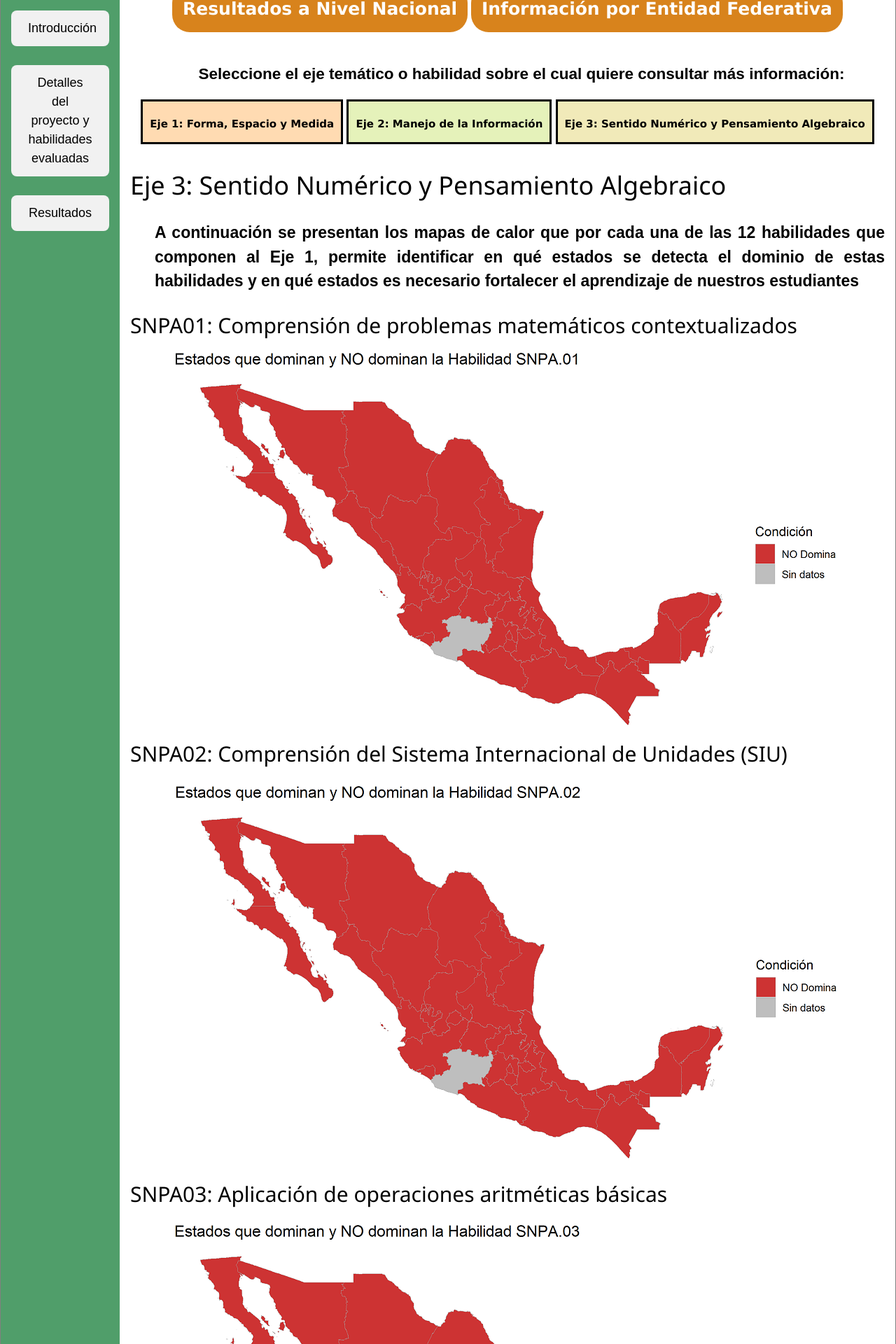
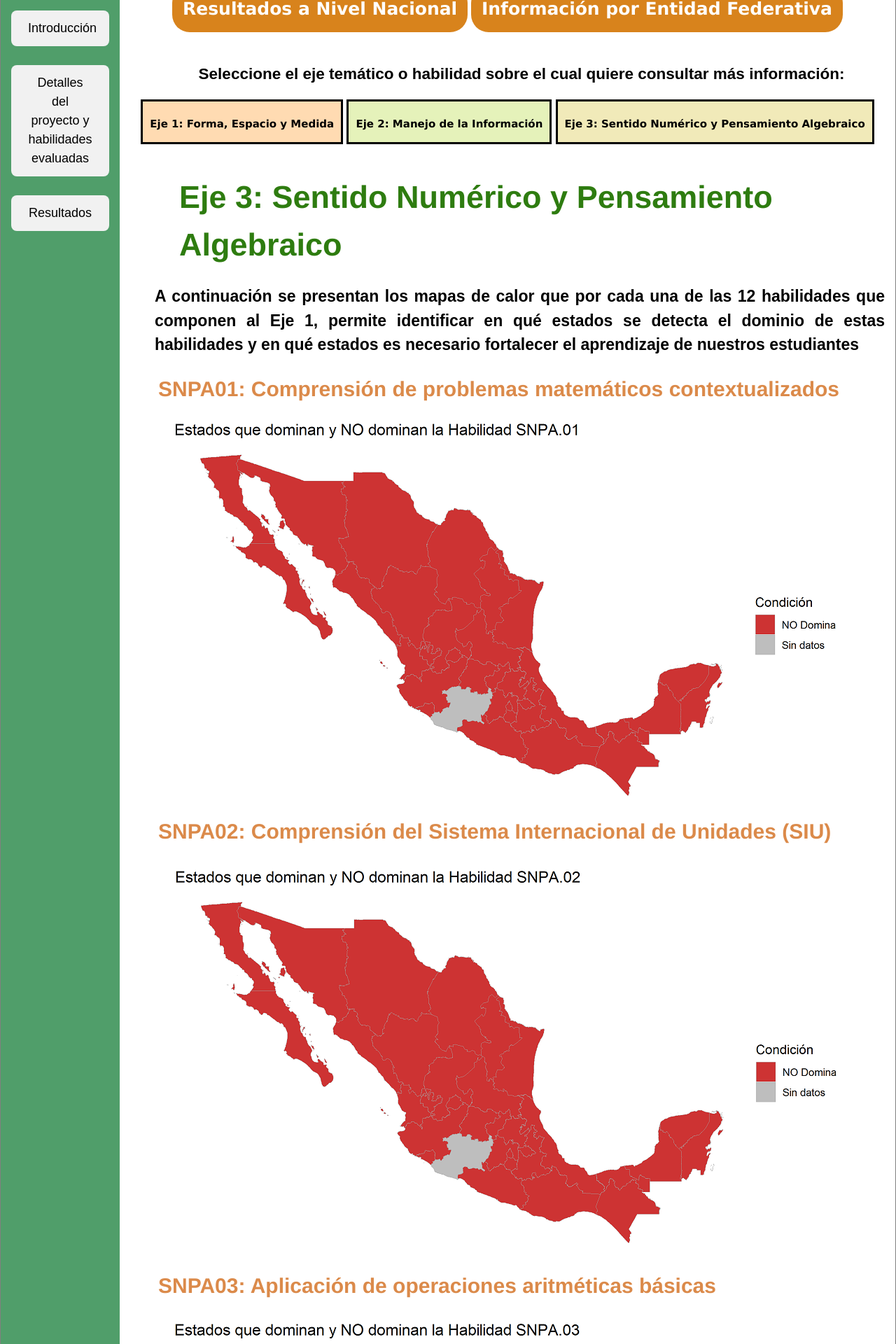
Before and after one commit to rimedie/rimedie.github.io, a Jekyll site: the page built from ProyVisuales/1_Infografia_Feb2019/Heatmaps/Eje_SNPA.html, in a window 1280 px wide. Shown: the part 640-2560 px from the top of the page at 70% size. Built offline with Jekyll 4.4.1, drawn with Linux system fonts in a browser that asks for light colours.

Commit message:
Update Eje_SNPA.html

```diff
--- a/ProyVisuales/1_Infografia_Feb2019/Heatmaps/Eje_SNPA.html
+++ b/ProyVisuales/1_Infografia_Feb2019/Heatmaps/Eje_SNPA.html
@@ -4,47 +4,47 @@ title: Resultados por Eje y Habilidad
 ---
 <div class="blurb">
 
-<h1> Eje 3: Sentido Numérico y Pensamiento Algebraico</h1>
+<h1 class="interact"> Eje 3: Sentido Numérico y Pensamiento Algebraico</h1>
 
 <p> A continuación se presentan los mapas de calor que por cada una de las <b>12 habilidades </b> que componen al Eje 1, permite identificar en qué estados se detecta el dominio de estas habilidades y en qué estados es necesario fortalecer el aprendizaje de nuestros estudiantes</p>
 
-<h2> SNPA01: Comprensión de problemas matemáticos contextualizados</h2>
+<h2 class="interact"> SNPA01: Comprensión de problemas matemáticos contextualizados</h2>
 <center><img class="displayed" src="SNPA01.png" /></center>
 
-<h2> SNPA02: Comprensión del Sistema Internacional de Unidades (SIU)</h2>
+<h2 class="interact"> SNPA02: Comprensión del Sistema Internacional de Unidades (SIU)</h2>
 <center><img class="displayed" src="SNPA02.png" /></center>
 
-<h2> SNPA03: Aplicación de operaciones aritméticas básicas</h2>
+<h2 class="interact"> SNPA03: Aplicación de operaciones aritméticas básicas</h2>
 <center><img class="displayed" src="SNPA03.png" /></center>
 
-<h2> SNPA04: Representación del modelo aditivo de números fraccionarios</h2>
+<h2 class="interact"> SNPA04: Representación del modelo aditivo de números fraccionarios</h2>
 <center><img class="displayed" src="SNPA04.png" /></center>
 
-<h2> SNPA05: Amplificación de fracciones (Equivalencia de fracciones por amplificación)</h2>
+<h2 class="interact"> SNPA05: Amplificación de fracciones (Equivalencia de fracciones por amplificación)</h2>
 <center><img class="displayed" src="SNPA05.png" /></center>
 
-<h2> SNPA06: Representación del modelo aritmético de la división</h2>
+<h2 class="interact"> SNPA06: Representación del modelo aritmético de la división</h2>
 <center><img class="displayed" src="SNPA06.png" /></center>
 
-<h2> SNPA07: Representación de números fraccionarios</h2>
+<h2 class="interact"> SNPA07: Representación de números fraccionarios</h2>
 <center><img class="displayed" src="SNPA07.png" /></center>
 
-<h2> SNPA08: Inferencia del patrón que rige una secuencia de números naturales</h2>
+<h2 class="interact"> SNPA08: Inferencia del patrón que rige una secuencia de números naturales</h2>
 <center><img class="displayed" src="SNPA08.png" /></center>
 
-<h2> SNPA09: Conversión de texto cardinal a números naturales y viceversa</h2>
+<h2 class="interact"> SNPA09: Conversión de texto cardinal a números naturales y viceversa</h2>
 <center><img class="displayed" src="SNPA09.png" /></center>
 
-<h2> SNPA10: Operación de valores posicionales con números naturales o decimales</h2>
+<h2 class="interact"> SNPA10: Operación de valores posicionales con números naturales o decimales</h2>
 <center><img class="displayed" src="SNPA10.png" /></center>
 
-<h2> SNPA11: Representación del modelo multiplicativo de números fraccionarios por naturales</h2>
+<h2 class="interact"> SNPA11: Representación del modelo multiplicativo de números fraccionarios por naturales</h2>
 <center><img class="displayed" src="SNPA11.png" /></center>
 
-<h2> SNPA12: Conversión de una regla verbal de progresión geométrica ascendente a una sucesión numérica</h2>
+<h2 class="interact"> SNPA12: Conversión de una regla verbal de progresión geométrica ascendente a una sucesión numérica</h2>
 <center><img class="displayed" src="SNPA12.png" /></center>
 
-<h2> SNPA13: Deducción del patrón de una sucesión con progresión especial</h2>
+<h2 class="interact"> SNPA13: Deducción del patrón de una sucesión con progresión especial</h2>
 <center><img class="displayed" src="SNPA13.png" /></center>
 
 </div><!-- /.blurb -->
```
